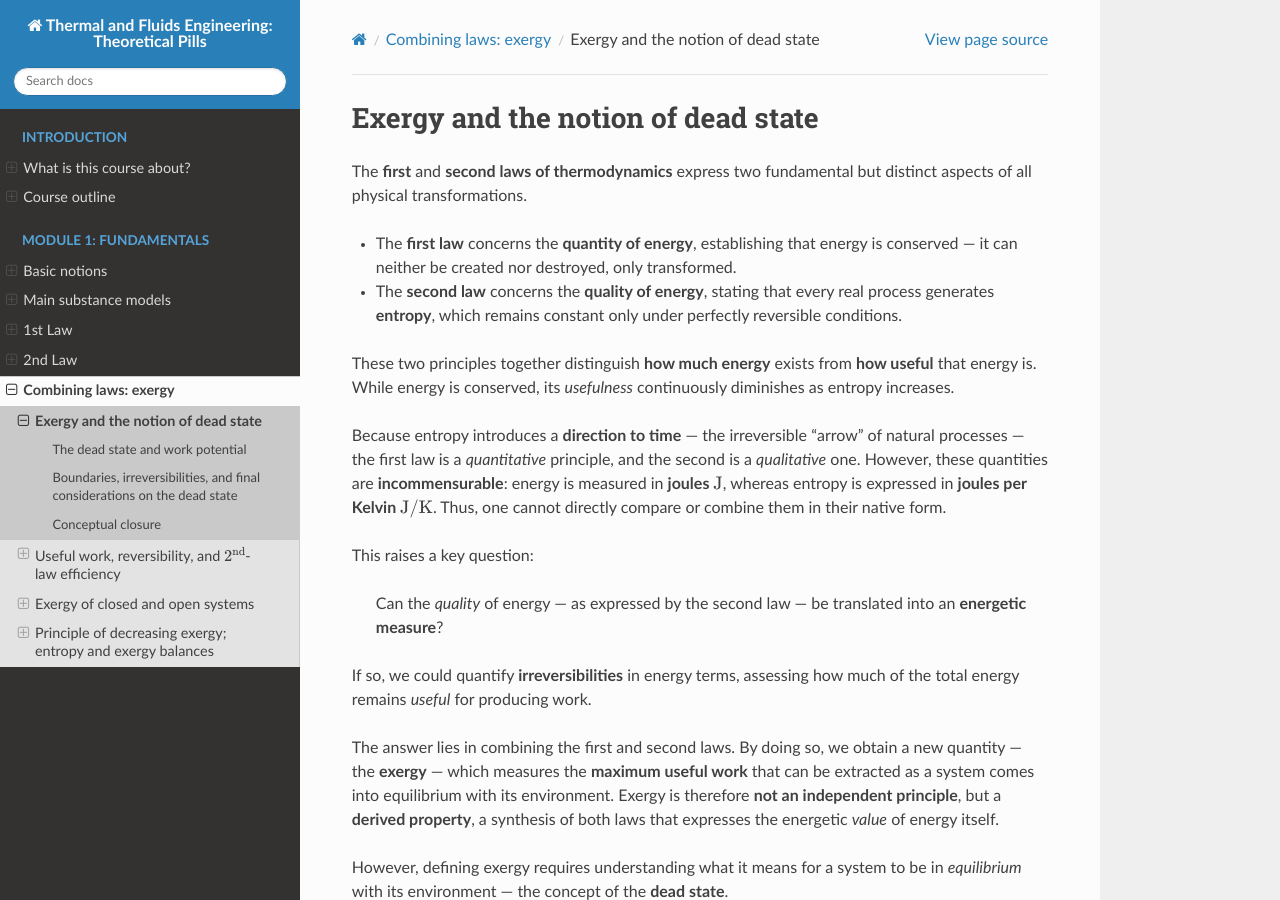
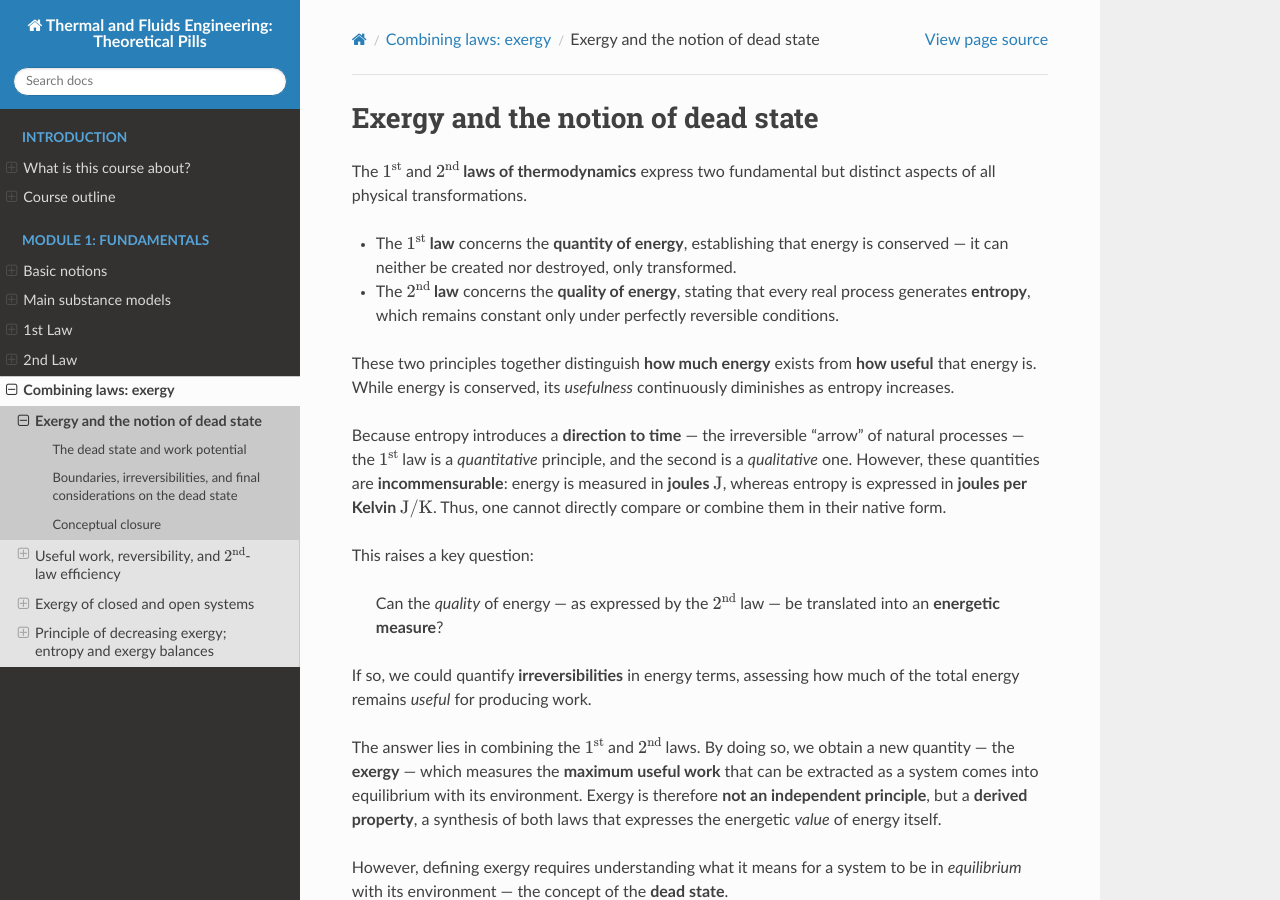
Before and after one commit to azarketa/Thermodynamics-theoretical-pills, a Sphinx documentation site: the page built from source/22_Exergy_and_notion_of_dead_state.md, in a window 1280 px wide and 900 px high. Built offline with Sphinx 7.4.7 and the Read the Docs theme 3.1.0, drawn with Linux system fonts in a browser that asks for light colours; some of the changed text lies outside the part shown.

Commit message:
Files updated

```diff
--- a/source/22_Exergy_and_notion_of_dead_state.md
+++ b/source/22_Exergy_and_notion_of_dead_state.md
@@ -1,15 +1,15 @@
 (sec_exergy_and_dead_state)=
 ## Exergy and the notion of dead state
 
-The **first** and **second laws of thermodynamics** express two fundamental but distinct aspects of all physical transformations.
+The **$1^{\text{st}}$** and **$2^{\text{nd}}$ laws of thermodynamics** express two fundamental but distinct aspects of all physical transformations.
 
-* The **first law** concerns the **quantity of energy**, establishing that energy is conserved — it can neither be created nor destroyed, only transformed.
-* The **second law** concerns the **quality of energy**, stating that every real process generates **entropy**, which remains constant only under perfectly reversible conditions.
+* The **$1^{\text{st}}$ law** concerns the **quantity of energy**, establishing that energy is conserved — it can neither be created nor destroyed, only transformed.
+* The **$2^{\text{nd}}$ law** concerns the **quality of energy**, stating that every real process generates **entropy**, which remains constant only under perfectly reversible conditions.
 
 These two principles together distinguish **how much energy** exists from **how useful** that energy is.
 While energy is conserved, its *usefulness* continuously diminishes as entropy increases.
 
-Because entropy introduces a **direction to time** — the irreversible “arrow” of natural processes — the first law is a *quantitative* principle, and the second is a *qualitative* one.
+Because entropy introduces a **direction to time** — the irreversible “arrow” of natural processes — the $1^{\text{st}}$ law is a *quantitative* principle, and the second is a *qualitative* one.
 However, these quantities are **incommensurable**:
 energy is measured in **joules $\text{J}$**, whereas entropy is expressed in **joules per Kelvin $\text{J}/\text{K}$**.
 Thus, one cannot directly compare or combine them in their native form.
@@ -17,12 +17,12 @@ Thus, one cannot directly compare or combine them in their native form.
 This raises a key question:
 
 :::{epigraph}
-Can the *quality* of energy — as expressed by the second law — be translated into an **energetic measure**?
+Can the *quality* of energy — as expressed by the $2^{\text{nd}}$ law — be translated into an **energetic measure**?
 :::
 
 If so, we could quantify **irreversibilities** in energy terms, assessing how much of the total energy remains *useful* for producing work.
 
-The answer lies in combining the first and second laws.
+The answer lies in combining the $1^{\text{st}}$ and $2^{\text{nd}}$ laws.
 By doing so, we obtain a new quantity — the **exergy** — which measures the **maximum useful work** that can be extracted as a system comes into equilibrium with its environment.
 Exergy is therefore **not an independent principle**, but a **derived property**, a synthesis of both laws that expresses the energetic *value* of energy itself.
 
```
Also changed, not shown: other parts of source/22_Exergy_and_notion_of_dead_state.md (+12 -0 lines), source/23_Useful_work_reversibility_2nd_law_efficiency.md (+3 -3 lines).
